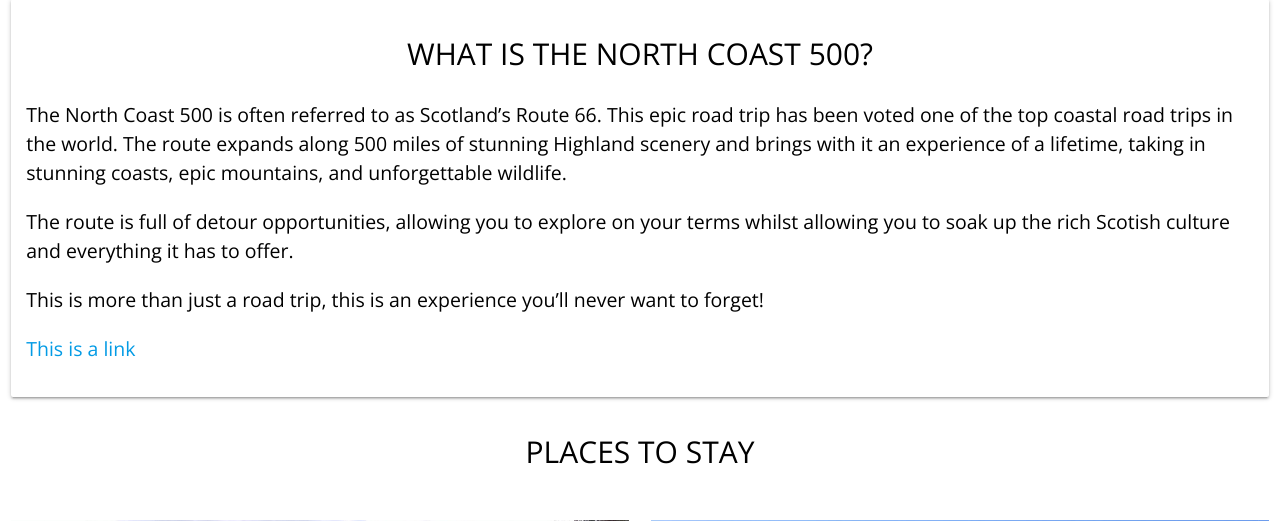
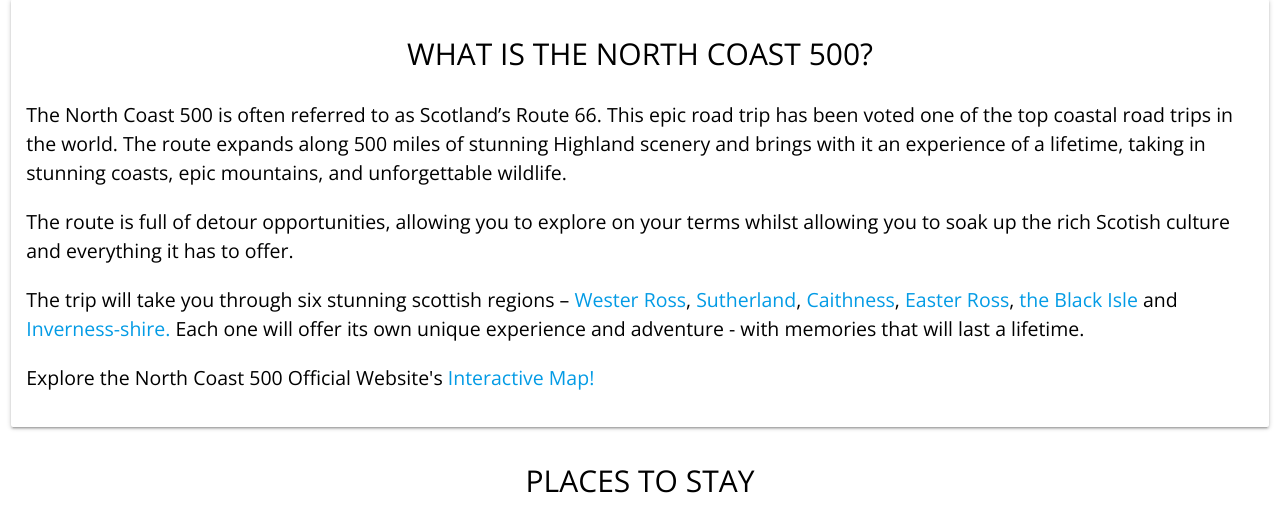
Before and after one commit to scotty-james/Milestone-Project-3--North-Coast-500, a Flask app: page / in a window 1280 px wide. Shown: the part 1106-1627 px from the top of the page. Run offline with Flask 2, Linux system fonts and the light colour scheme; some libraries are stand-ins or nearby versions.

Commit message:
Add url links to site navigation points

```diff
--- a/templates/index.html
+++ b/templates/index.html
@@ -57,10 +57,17 @@
                   epic mountains, and unforgettable wildlife.
                 </p>
                 <p>The route is full of detour opportunities, allowing you to explore on your terms whilst allowing you to soak up the rich Scotish culture
-                  and everything it has to offer. </p>
-                <p>This is more than just a road trip, this is an experience you’ll never want to forget!
+                  and everything it has to offer.</p>
+                <p>The trip will take you through six stunning scottish regions –
+                  <a href="https://www.northcoast500.com/explore-the-route/wester-ross/" target="_blank">Wester Ross</a>,
+                  <a href="https://www.northcoast500.com/explore-the-route/sutherland/" target="_blank">Sutherland</a>,
+                  <a href="https://www.northcoast500.com/explore-the-route/caithness/" target="_blank">Caithness</a>,
+                  <a href="https://www.northcoast500.com/explore-the-route/easter-ross/" target="_blank">Easter Ross</a>,
+                  <a href="https://www.northcoast500.com/explore-the-route/black-isle/" target="_blank">the Black Isle</a> and
+                  <a href="https://www.northcoast500.com/explore-the-route/inverness-shire/" target="_blank">Inverness-shire.</a>
+                  Each one will offer its own unique experience and adventure - with memories that will last a lifetime.
                 </p>
-                <p><a href="#">This is a link</a></p>
+                <p>Explore the North Coast 500 Official Website's <a href="https://www.northcoast500.com/explore-the-route/" target="_blank">Interactive Map!</a></p>
               </span>
             </div>
           </div>
@@ -81,7 +88,7 @@
                       - especially in the summer months.
                     </p>
                     <p>The route has some of the most beautiful camping spots and Scotland allows for Wild Camping, so you will never be stuck for somewhere to set up camp for the night.
-                      Take a look at this Northcoast 500 camping itinerary <a href="#">Northcoast 500 camping itinerary</a> for inspiration.
+                      Take a look at this Northcoast 500 camping itinerary <a href="https://www.northcoast500.com/itinerary/happy-campers/" target="_blank">Northcoast 500 camping itinerary</a> for inspiration.
                     </p>
                   </span>
                 </div>
@@ -126,7 +133,7 @@
                             <p>Food and drink are at the center of Scottish culture and you’ll never taste seafood like it. Along the route you’ll have ample opportunity to
                               discover everything Scotland has to offer in fine dining, smokeries, farmers markets, award winning food festivals and so much much more.
                             </p>
-                            <p>If you fancy the ultimate foodie trip - <a href="#">take a look this itinerary</a>.
+                            <p>If you fancy the ultimate foodie trip - <a href="https://www.northcoast500.com/itinerary/food-drink/" target="_blank">take a look this itinerary</a>.
                             </p>
                           </span>
                         </div>
@@ -148,7 +155,7 @@
                               </p>
                               <p>The beauty of this road trip is you will experience coastal wildlife on the very same day you’ll experience mountain wildlife.
                               </p>
-                              <p>If you fancy getting off land for the day, you can take a boat trip to see the thriving seabird colony at <a href="#">Dunnet Head and Handa Island.</a>
+                              <p>If you fancy getting off land for the day, you can take a boat trip to see the thriving seabird colony at <a href="https://www.northcoast500.com/listing/dunnet-head-2/" target="_blank" >Dunnet Head and Handa Island.</a>
                               </p>
                             </span>
                           </div>
```
